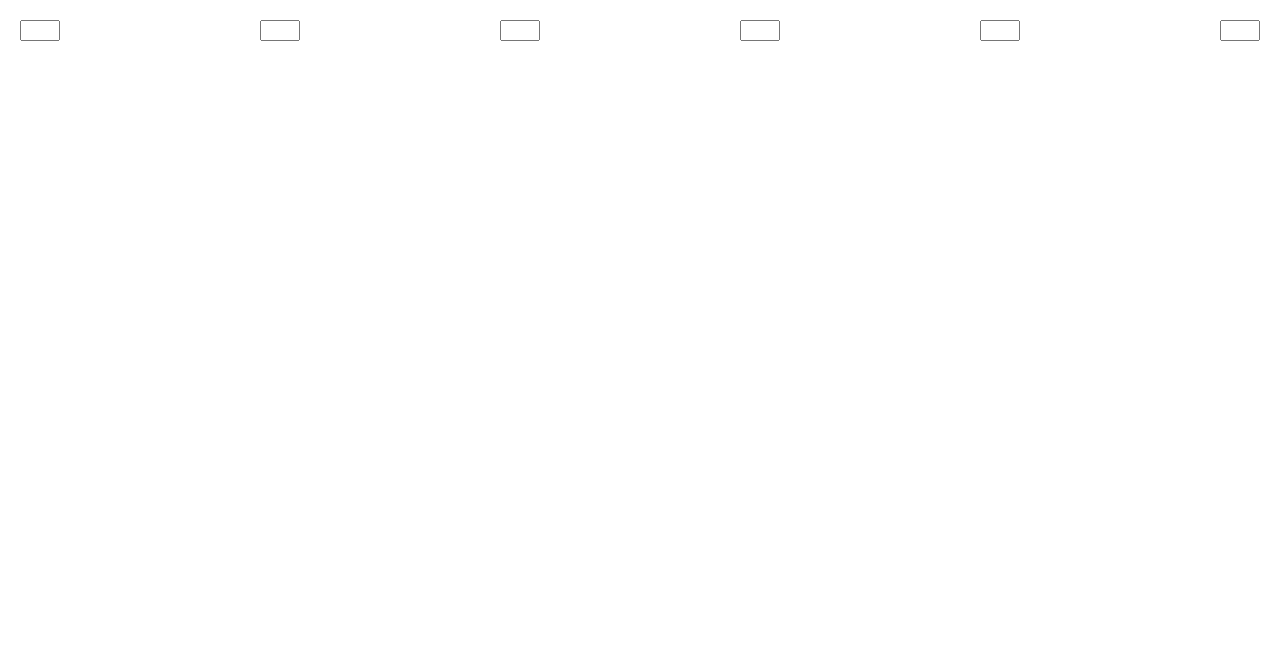
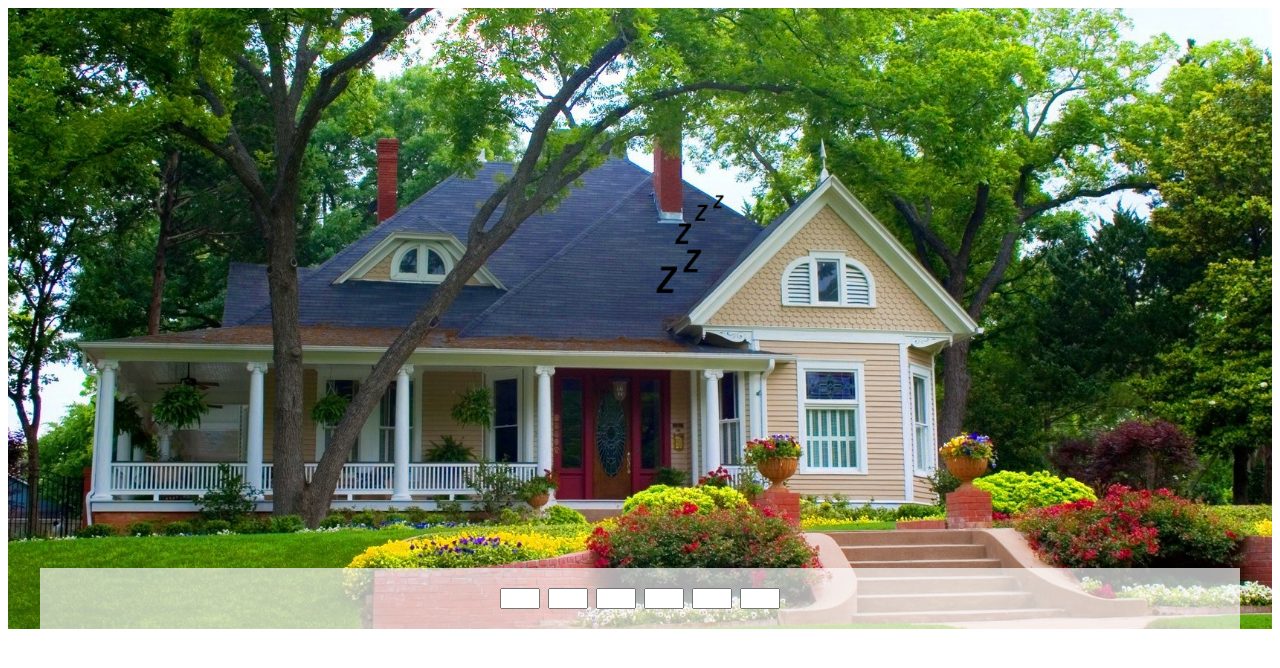
Before and after one commit to dominikbialecki/unlock-me, an Angular app: page /relax in a window 1280 px wide. Shown: the top 668 px of the page. Built offline with nearby package versions, Linux system fonts and the light colour scheme.

Commit message:
relax puzzle styles

```diff
--- a/src/app/app.module.ts
+++ b/src/app/app.module.ts
@@ -16,6 +16,7 @@ import {RelaxComponent} from './relax/relax.component';
 import {HackerComponent} from './hacker/hacker.component';
 import {WeddingComponent} from './wedding/wedding.component';
 import {CardComponent} from './card/card.component';
+import {NextCardComponent} from './next-card/next-card.component';
 
 @NgModule({
   declarations: [
@@ -30,7 +31,8 @@ import {CardComponent} from './card/card.component';
     RelaxComponent,
     HackerComponent,
     WeddingComponent,
-    CardComponent
+    CardComponent,
+    NextCardComponent
   ],
   imports: [
     BrowserModule,
--- a/src/app/deadly-waves/deadly-waves.component.scss
+++ b/src/app/deadly-waves/deadly-waves.component.scss
@@ -10,7 +10,3 @@
 .card {
   margin: 30vh 2rem;
 }
-
-.next {
-  margin: 0.5rem 1rem;
-}
--- a/src/app/deadly-waves/deadly-waves.component.ts
+++ b/src/app/deadly-waves/deadly-waves.component.ts
@@ -5,22 +5,20 @@ import {map} from 'rxjs/operators';
 @Component({
   selector: 'um-deadly-waves',
   template: `
-    <ng-container *ngIf="!(offline$ | async); else online">
-      <um-card class="card" umPuzzleSolved>
+    <ng-container *ngIf="(offline$ | async) === false; else online">
+      <um-next-card class="card">
         Niestety, jest już za późno. Udało Ci się zniszczyć maszt, ale czujesz wyraźnie dziurę, którą fale wypaliły w korze prawej półkuli
         mózgu. Czujesz się coraz słabiej...
         <br/>
         <br/>
         Zaraz zaraz. Czy to fatamorgana?
-        <um-card class="next">Dalej</um-card>
-      </um-card>
+      </um-next-card>
     </ng-container>
 
     <ng-template #online>
       <um-card class="card">
         Jest tylko jeden sposób żeby wygrać tę wojnę. Trzeba zniszczyć maszt!!!
       </um-card>
-
     </ng-template>
   `,
   styleUrls: ['./deadly-waves.component.scss'],
--- /dev/null
+++ b/src/app/next-card/next-card.component.scss
@@ -0,0 +1,28 @@
+:host {
+  display: block;
+}
+
+um-card {
+  display: flex;
+  flex-direction: column;
+  justify-content: center;
+  align-items: center;
+}
+
+button.next {
+  margin: 0.5rem 0;
+  text-align: center;
+  padding: 0.5rem 2.5rem;
+  text-transform: capitalize;
+  display: block;
+  background: #ffffffaa;
+  border: none;
+  appearance: none;
+  font-weight: 500;
+  white-space: pre-wrap;
+  outline: none;
+
+  &:active {
+    background: #eeeeeeaa;
+  }
+}
--- /dev/null
+++ b/src/app/next-card/next-card.component.ts
@@ -0,0 +1,15 @@
+import {ChangeDetectionStrategy, Component} from '@angular/core';
+
+@Component({
+  selector: 'um-next-card',
+  template: `
+    <um-card>
+      <ng-content></ng-content>
+      <button class="next" umPuzzleSolved>DALEJ</button>
+    </um-card>
+  `,
+  styleUrls: ['./next-card.component.scss'],
+  changeDetection: ChangeDetectionStrategy.OnPush
+})
+export class NextCardComponent {
+}
--- a/src/app/relax/relax.component.scss
+++ b/src/app/relax/relax.component.scss
@@ -1,13 +1,34 @@
 :host {
   display: block;
+  background: url('src/assets/home/home-background.jpg') center;
+  background-size: cover;
+  background-position-x: 55%;
+  position: relative;
+
+  .sleeping {
+    position: absolute;
+    z-index: 1;
+    top: 30%;
+    left: 50%;
+    width: 100px;
+    height: 100px;
+    background: url('src/assets/home/sleeping.png') center;
+    background-size: cover;
+  }
 }
 
 .form {
   display: flex;
-  justify-content: space-between;
+  width: unset;
+  margin: 70vh 2rem 0;
+  justify-content: center;
 
   input {
     width: 2rem;
     margin: 0.25rem;
   }
 }
+
+um-next-card {
+  margin: 30vh 2rem 0;
+}
--- a/src/app/relax/relax.component.ts
+++ b/src/app/relax/relax.component.ts
@@ -1,28 +1,43 @@
 import {ChangeDetectionStrategy, Component, OnDestroy, OnInit} from '@angular/core';
-import {Subject} from 'rxjs';
-import {takeUntil} from 'rxjs/operators';
+import {BehaviorSubject, Observable, Subject} from 'rxjs';
+import {map, takeUntil} from 'rxjs/operators';
 import {TransmitOnRelaxService} from './transmit-on-relax.service';
 
 @Component({
   selector: 'um-relax',
   template: `
-
-    <um-card class="form">
-      <input *ngFor="let c of code"
-             type="number"
-             min="0"
-             max="10">
-    </um-card>
+    <ng-container *ngIf="invalid$ | async; else valid">
+      <div class="sleeping"></div>
+      <um-card class="form">
+        <input *ngFor="let c of code; index as i"
+               type="number"
+               min="0"
+               max="10"
+               (input)="onInput(c, i)"
+        >
+      </um-card>
+    </ng-container>
+    <ng-template #valid>
+      <um-next-card>
+        *zieeeew* która to godzina? Chyba mi się przysnęło.
+        Hmmmm odtwórzmy przebieg zdarzeń. Muszę tylko znaleźć zegar.
+      </um-next-card>
+    </ng-template>
   `,
   styleUrls: ['./relax.component.scss'],
   changeDetection: ChangeDetectionStrategy.OnPush
 })
 export class RelaxComponent implements OnInit, OnDestroy {
 
+  private destroy$ = new Subject<boolean>();
   readonly code = [4, 2, 6, 3, 1, 4];
-  private destroy$ = new Subject<boolean>();
+  private readonly value$ = new BehaviorSubject(this.code.map(() => 0));
+  readonly invalid$: Observable<boolean>;
 
   constructor(private transmit: TransmitOnRelaxService) {
+    this.invalid$ = this.value$.pipe(
+      map(value => this.code.some((num, idx) => value[idx] !== num))
+    );
   }
 
   ngOnInit() {
@@ -35,4 +50,10 @@ export class RelaxComponent implements OnInit, OnDestroy {
     this.destroy$.next();
     this.destroy$.complete();
   }
+
+  onInput(value: number, index: number) {
+    const code = [...this.value$.getValue()];
+    code[index] = value;
+    this.value$.next(code);
+  }
 }
--- a/src/styles.scss
+++ b/src/styles.scss
@@ -1,6 +1,6 @@
 /* You can add global styles to this file, and also import other style files */
 
-html, body {
+html, body * {
   height: 100%;
   margin: 0;
   font-family: 'Roboto', sans-serif;
```
Also changed, not shown: src/assets/home/home-background.jpg (added), src/assets/home/sleeping.png (added).
